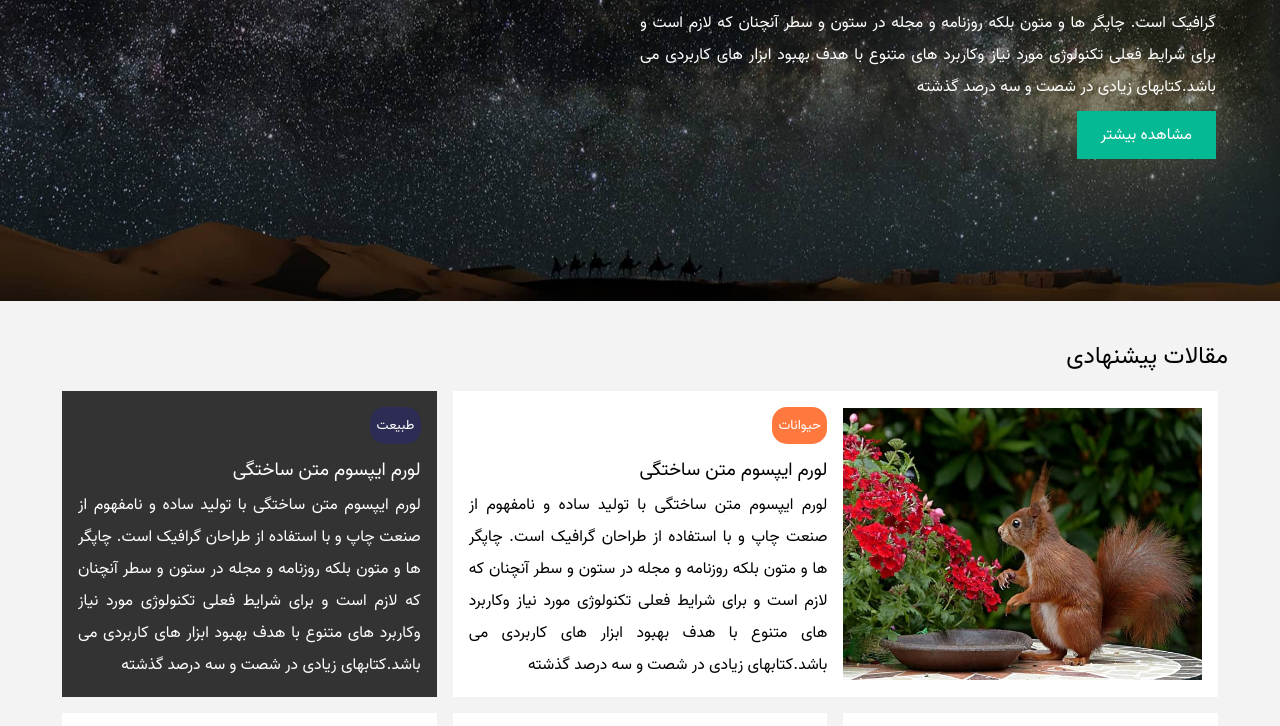
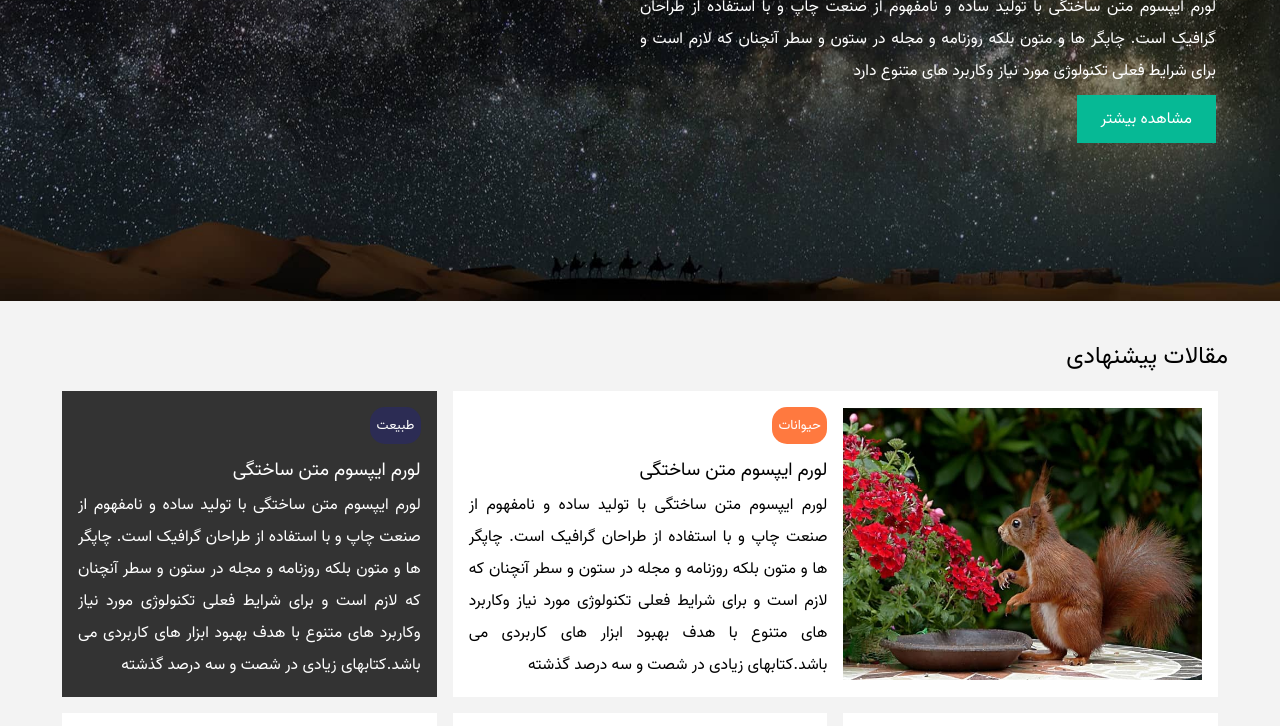
Before and after one commit to moeidkh/Sample-Template, a plain HTML site: page index.html in a window 1280 px wide. Shown: the part 299-1025 px from the top of the page. Drawn offline with Linux system fonts and the light colour scheme; files whose address does not match are found by name.

Commit message:
version 4

```diff
--- a/index.html
+++ b/index.html
@@ -29,7 +29,7 @@
                 <section class="showcase-content">
                     <div class="category category-nature">طبیعت</div>
                     <h1 class="head-title">مقاله طبیعت</h1>
-                    <p>لورم ایپسوم متن ساختگی با تولید ساده و نامفهوم از صنعت چاپ و با استفاده از طراحان گرافیک است. چاپگر ها و متون بلکه روزنامه و مجله در ستون و سطر آنچنان که لازم است و برای شرایط فعلی تکنولوژی مورد نیاز وکاربرد های متنوع با هدف بهبود ابزار های کاربردی می باشد.کتابهای زیادی در شصت و سه درصد گذشته </p>
+                    <p>لورم ایپسوم متن ساختگی با تولید ساده و نامفهوم از صنعت چاپ و با استفاده از طراحان گرافیک است. چاپگر ها و متون بلکه روزنامه و مجله در ستون و سطر آنچنان که لازم است و برای شرایط فعلی تکنولوژی مورد نیاز وکاربرد های متنوع دارد</p>
                     <a href="./pages/article.html" class="btn btn-primary">مشاهده بیشتر</a>
                 </section>
             </section>
```
